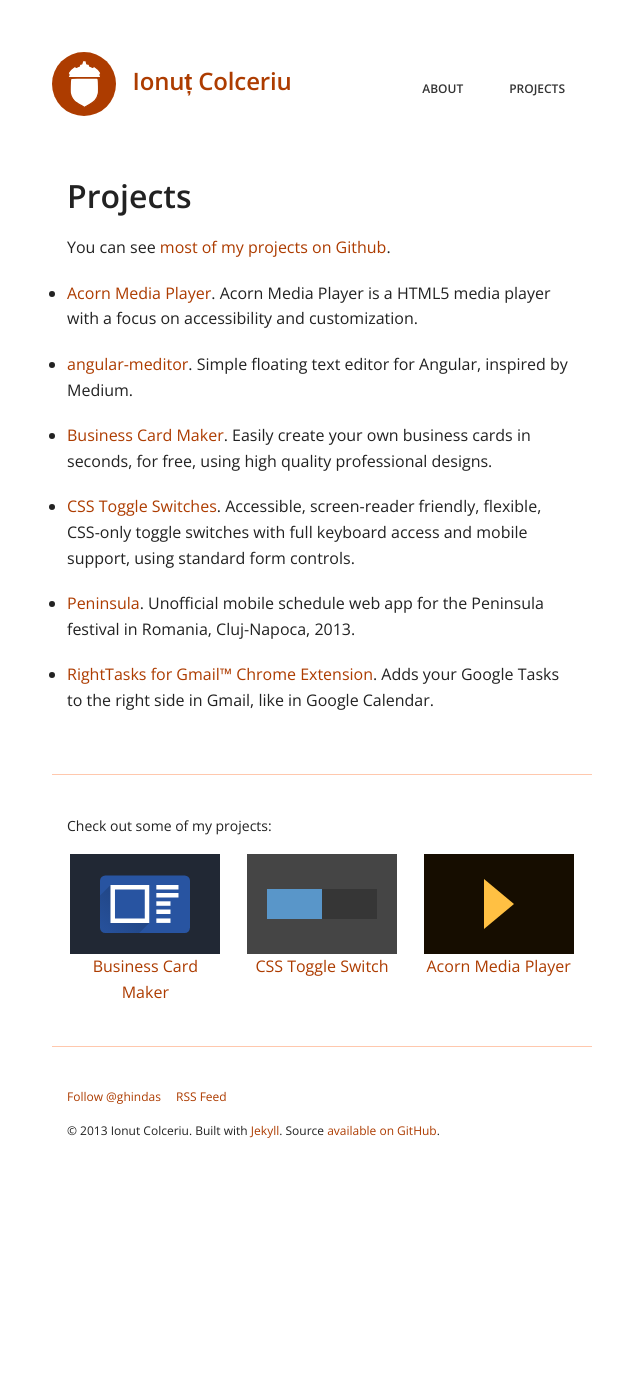
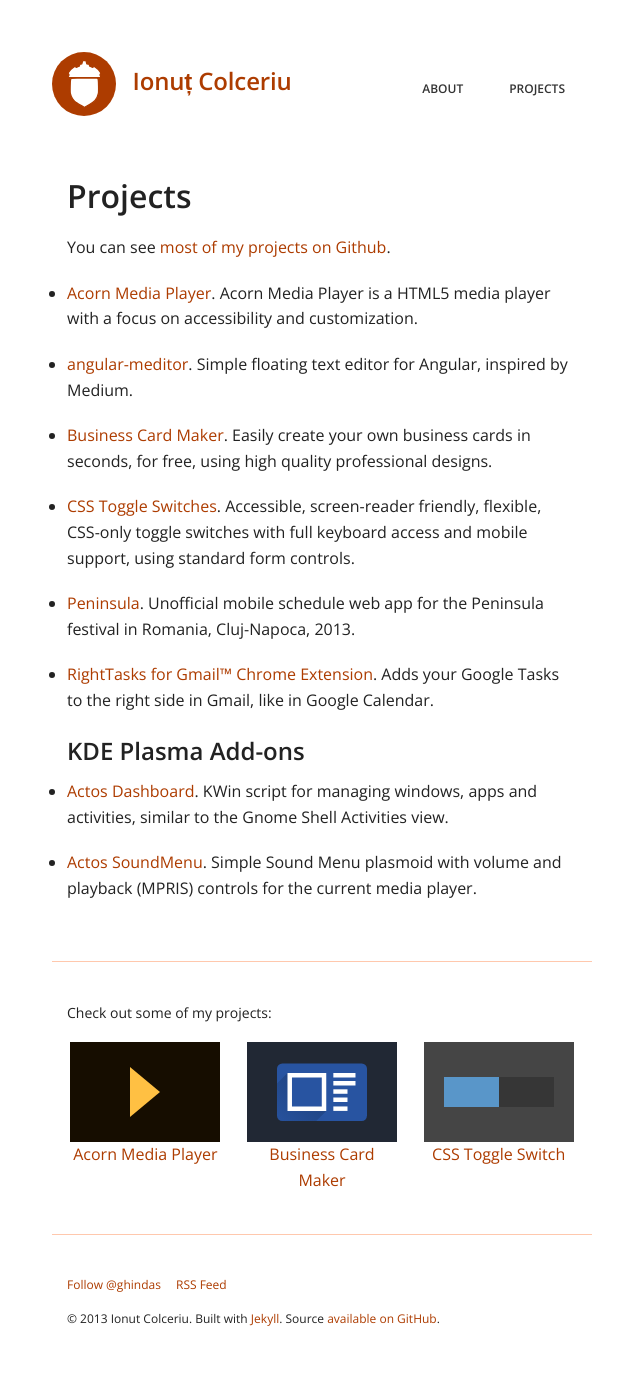
Before and after one commit to ghinda/ghinda.github.com, a Jekyll site: the page built from projects.md, in a window 1280 px wide. Shown: the whole page, without its empty margins (318-958 px from the left). Built offline with Jekyll 4.4.1, drawn with Linux system fonts in a browser that asks for light colours; Markdown is read by kramdown in place of the engine named in the settings; before the commit the page ends 1195 px from its top, so only the background shows below that.

Commit message:
Add KDE projects.

```diff
--- a/_layouts/post.html
+++ b/_layouts/post.html
@@ -19,19 +19,19 @@
 
 		<ul class="small-block-grid-3">
 			<li>
-				<a href="http://codecanyon.net/item/accordion-gallery/137314">
+				<a href="http://codecanyon.net/item/accordion-gallery/137314?ref=ghinda">
 					<img src="http://s3.envato.com/files/1296743/accordion-gallery-thumb.png">
 					Accordion Gallery
 				</a>
 			</li>
 			<li>
-				<a href="http://themeforest.net/item/blue-business-business-theme-5-color-schemes/59734">
+				<a href="http://themeforest.net/item/blue-business-business-theme-5-color-schemes/59734?ref=ghinda">
 					<img src="http://s3.envato.com/files/174996.jpg">
 					Blue Business
 				</a>
 			</li>
 			<li>
-				<a href="http://themeforest.net/item/the-seasons-autumn/69645">
+				<a href="http://themeforest.net/item/the-seasons-autumn/69645?ref=ghinda">
 					<img src="http://s3.envato.com/files/206415.jpg">
 					Autumn
 				</a>
--- a/_layouts/static.html
+++ b/_layouts/static.html
@@ -15,6 +15,12 @@
 
 		<ul class="small-block-grid-3">
 			<li>
+				<a href="http://ghinda.net/acornmediaplayer/">
+					<img src="/images/acorn-media-player-thumb.svg">
+					Acorn Media Player
+				</a>
+			</li>
+			<li>
 				<a href="http://bizcardmaker.com/">
 					<img src="/images/business-card-maker-thumb.svg">
 					Business Card Maker
@@ -26,12 +32,6 @@
 					CSS Toggle Switch
 				</a>
 			</li>
-			<li>
-				<a href="http://ghinda.net/acornmediaplayer/">
-					<img src="/images/acorn-media-player-thumb.svg">
-					Acorn Media Player
-				</a>
-			</li>
 		</ul>
 
 	</div>
--- a/projects.md
+++ b/projects.md
@@ -22,3 +22,13 @@
 
 * [RightTasks for Gmail™ Chrome Extension](https://chrome.google.com/webstore/detail/righttasks-for-gmail/hgniockidojcaaolfcbbkaaakbjdebpe).
 Adds your Google Tasks to the right side in Gmail, like in Google Calendar.
+
+
+KDE Plasma Add-ons
+------------------
+
+* [Actos Dashboard](http://kde-look.org/content/show.php/Actos+Dashboard?content=163711).
+KWin script for managing windows, apps and activities, similar to the Gnome Shell Activities view.
+
+* [Actos SoundMenu](http://kde-look.org/content/show.php/Actos+SoundMenu?content=163707).
+Simple Sound Menu plasmoid with volume and playback (MPRIS) controls for the current media player.
```
